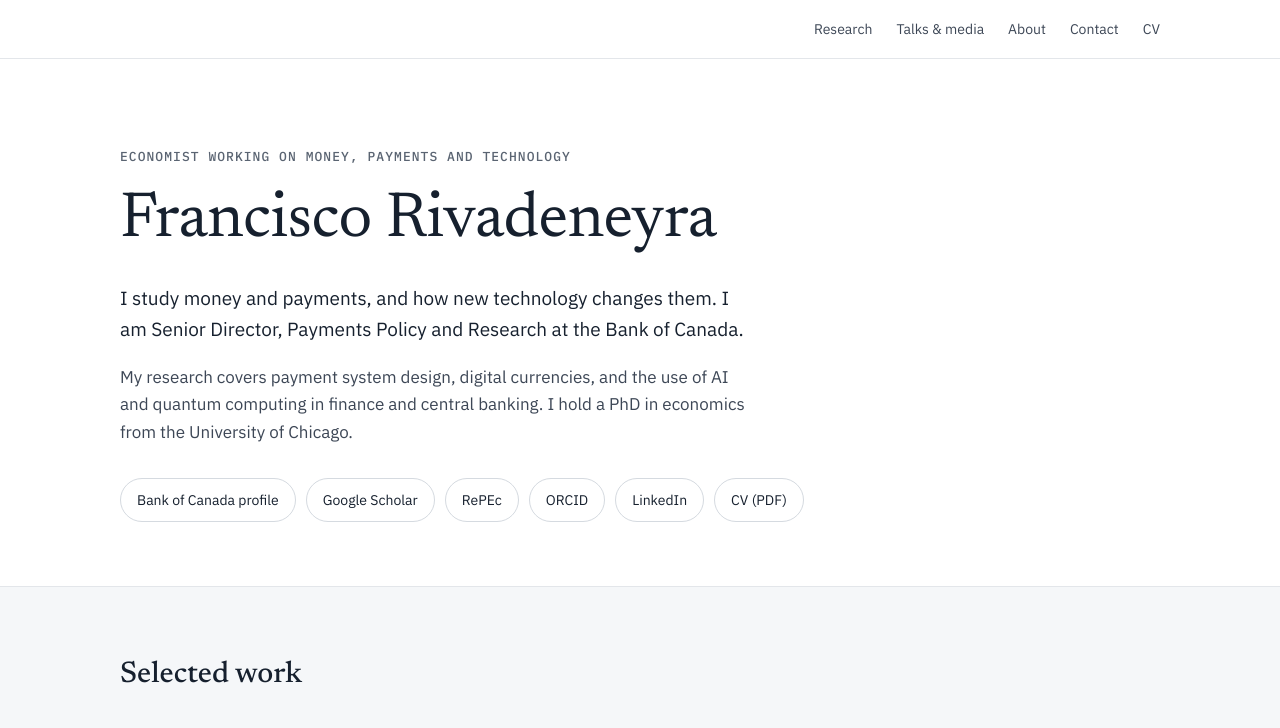
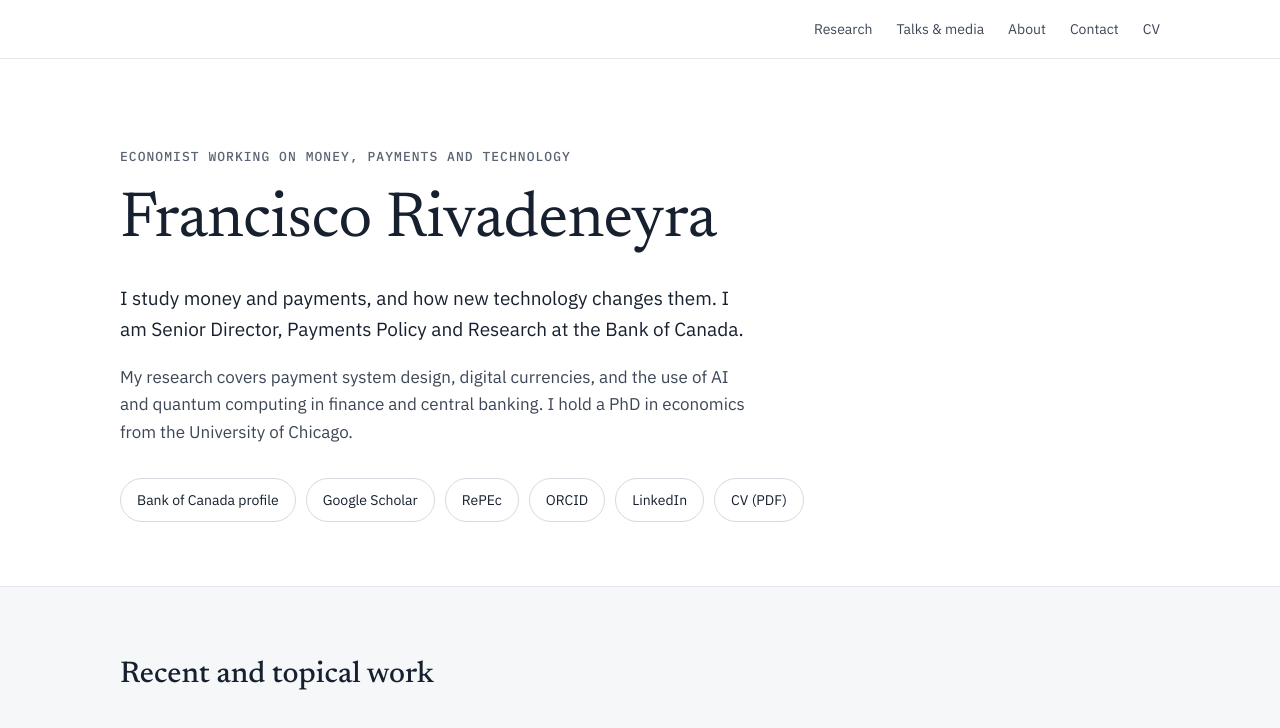
Before and after one commit to rivadeneyra/rivadeneyra.github.io, a plain HTML site: page index.html in a window 1280 px wide. Shown: the top 728 px of the page. Drawn offline with Linux system fonts and the light colour scheme.

Commit message:
Update section heading from 'Selected work' to 'Recent and topical work'

```diff
--- a/index.html
+++ b/index.html
@@ -223,7 +223,7 @@ em { font-style: italic; }
 
   <section class="band" aria-labelledby="sel-h">
     <div class="wrap">
-      <h2 id="sel-h">Selected work</h2>
+      <h2 id="sel-h">Recent and topical work</h2>
       <div class="cards">
         <a class="card" href="https://www.bankofcanada.ca/2026/11/staff-working-paper-2026-41/">
           <span class="venue">Bank of Canada SWP 2026-41</span>
```
